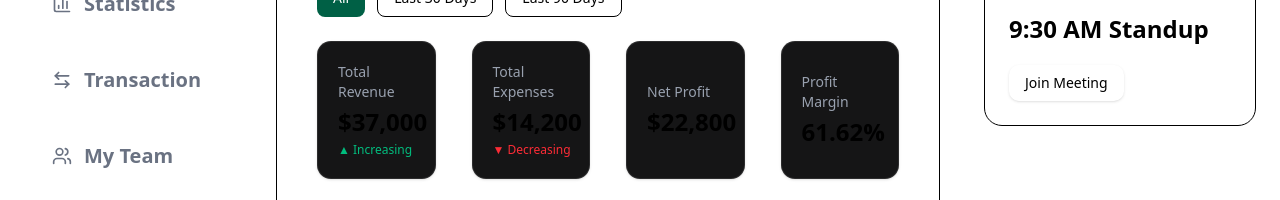
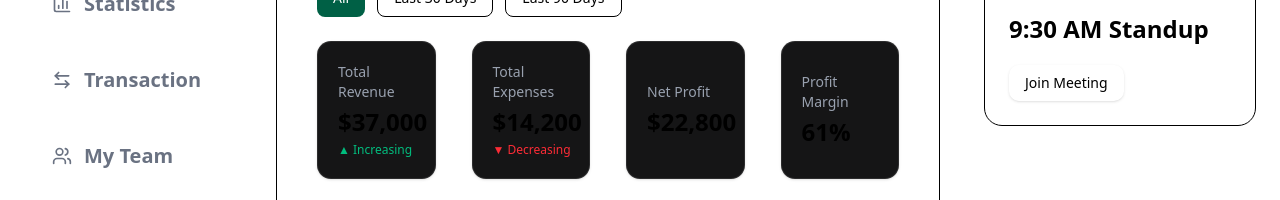
Before and after one commit to Engr-Shegez/metricly, a Next.js app: page /dashboard in a window 1280 px wide. Shown: the part 278-478 px from the top of the page. Built offline with nearby package versions, Linux system fonts and the light colour scheme.

Commit message:
"feat: refactor kpi card"

```diff
--- a/src/app/dashboard/page.tsx
+++ b/src/app/dashboard/page.tsx
@@ -119,22 +119,32 @@ const DashboardPage = () => {
       <div className="grid grid-cols-1 md:grid-cols-2 lg:grid-cols-4 gap-y-9 gap-x-9">
         <KPICard
           title="Total Revenue"
-          value={`$${totalRevenue.toLocaleString()}`}
+          value={totalRevenue}
+          prefix="$"
           trend="up"
           trendData={revenueTrend}
         />
+
         <KPICard
           title="Total Expenses"
-          value={`$${totalExpenses.toLocaleString()}`}
+          value={totalExpenses}
+          prefix="$"
           trend="down"
           trendData={expenseTrend}
         />
+
         <KPICard
           title="Net Profit"
-          value={`$${netProfit.toLocaleString()}`}
+          value={netProfit}
+          prefix="$"
           trendData={profitTrend}
         />
-        <KPICard title="Profit Margin" value={`${profitMargin}%`} />
+
+        <KPICard
+          title="Profit Margin"
+          value={Number(profitMargin)}
+          suffix="%"
+        />
       </div>
 
       {/* chart Section */}
--- a/src/components/ui/KPICard.tsx
+++ b/src/components/ui/KPICard.tsx
@@ -1,23 +1,36 @@
 import { LineChart, Line, XAxis, YAxis, ResponsiveContainer } from "recharts";
+import { useCountUp } from "@/hooks/useCountUp";
 
 type KPICardProps = {
   title: string;
-  value: string;
+  value: number;
   trend?: "up" | "down";
   trendData?: number[];
+  prefix?: string; //  for $
+  suffix?: string; //  for %
 };
 
-const KPICard = ({ title, value, trend, trendData = [] }: KPICardProps) => {
+const KPICard = ({
+  title,
+  value,
+  trend,
+  prefix,
+  suffix,
+  trendData = [],
+}: KPICardProps) => {
   const chartData = trendData.map((v, i) => ({ value: v, i }));
-
+  const animatedValue = useCountUp(value, 1200);
   return (
     <div className="flex items-center justify-between rounded-xl border border-white/10 bg-[#151516] p-5 shadow-sm">
       {/* LEFT CONTENT */}
       <div>
         <p className="text-sm text-gray-400">{title}</p>
 
-        <h2 className="text-2xl font-semibold mt-1">{value}</h2>
-
+        <h2 className="text-2xl font-semibold mt-1">
+          {prefix}
+          {animatedValue.toLocaleString()}
+          {suffix}
+        </h2>
         {trend && (
           <p
             className={`text-xs mt-1 ${
--- /dev/null
+++ b/src/hooks/useCountUp.ts
@@ -0,0 +1,27 @@
+import { useEffect, useState } from "react";
+
+export const useCountUp = (end: number, duration = 1000) => {
+  const [value, setValue] = useState(0);
+
+  useEffect(() => {
+    let startTime: number;
+    let frameId: number;
+
+    const animate = (time: number) => {
+      if (!startTime) startTime = time;
+
+      const progress = Math.min((time - startTime) / duration, 1);
+      setValue(Math.floor(progress * end));
+
+      if (progress < 1) {
+        frameId = requestAnimationFrame(animate);
+      }
+    };
+
+    frameId = requestAnimationFrame(animate);
+
+    return () => cancelAnimationFrame(frameId); // ✅ cleanup
+  }, [end, duration]);
+
+  return value;
+};
```
